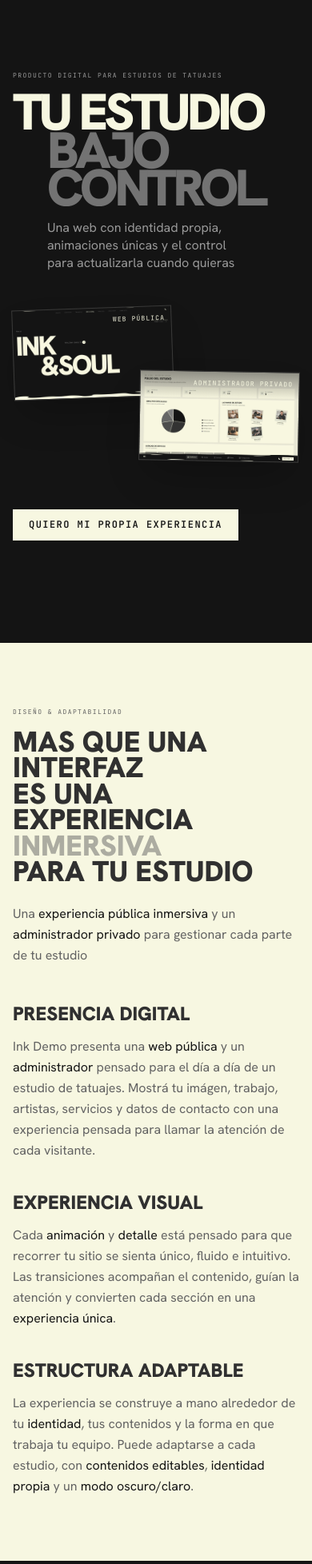
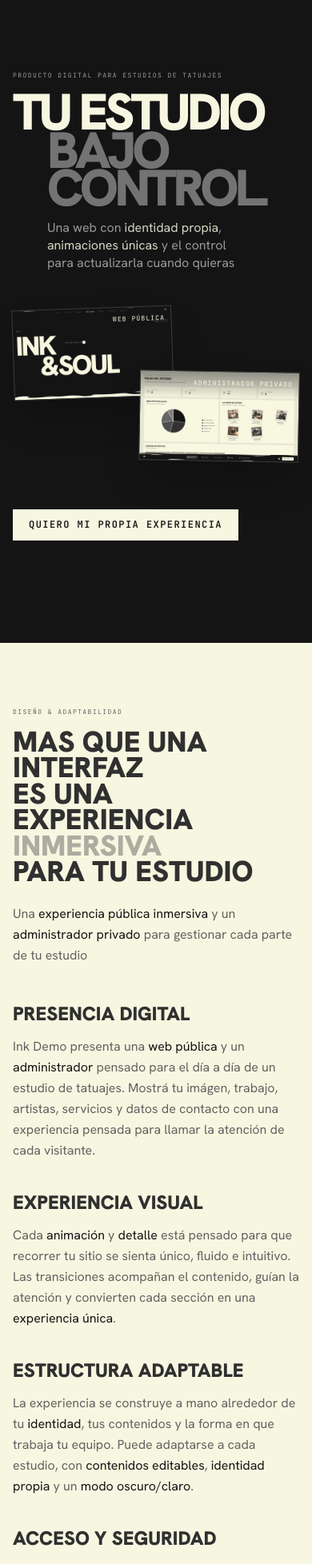
Before and after one commit to DamRodriguez/ink-demo, a Next.js app: page / in a window 390 px wide. Shown: the part 40-1996 px from the top of the page at 80% size. Built offline with nearby package versions, Linux system fonts and the light colour scheme; no server answers.

Commit message:
fix: details

```diff
--- a/components/landing/AdminShowcase.tsx
+++ b/components/landing/AdminShowcase.tsx
@@ -74,7 +74,7 @@ export function AdminShowcase() {
         </h2>
         <p className="showcase-item max-w-xl text-base md:text-xl leading-relaxed text-secondary-on-dark-text">
           El administrador{" "}
-          <span className="text-primary-on-dark-text/90">
+          <span className="text-primary-on-dark-text-accent">
             gestiona la información
           </span>{" "}
           detrás de escena para que cada cambio llegue a la web pública de
--- a/components/landing/Audience.tsx
+++ b/components/landing/Audience.tsx
@@ -101,7 +101,7 @@ export function Audience() {
           {AUDIENCE_ITEMS.map(({ number, title, description }) => (
             <article key={number} className="audience-card">
               <div className="text-primary-on-muted-text">
-                <span className="font-accent text-lg md:text-xl text-secondary-on-muted-text/50">
+                <span className="font-accent text-base md:text-lg text-secondary-on-muted-text/50">
                   {number}
                 </span>
                 <h3 className="font-display text-2xl uppercase">{title}</h3>
--- a/components/landing/FinalCta.tsx
+++ b/components/landing/FinalCta.tsx
@@ -80,7 +80,8 @@ export function FinalCta() {
         <p className="cta-phase mt-10 max-w-lg text-base md:text-xl leading-relaxed text-secondary-on-dark-text opacity-0">
           La demo usa datos e imágenes ficticias.
           <br />
-          El producto real se adapta a la identidad, estructura y necesidades.
+          El producto real se adapta a la identidad, estructura y necesidades de
+          tu estudio.
         </p>
         <div className="cta-actions mt-8 flex flex-wrap justify-center gap-4 opacity-0">
           <WhatsAppButton>Lo quiero para mi estudio</WhatsAppButton>
@@ -106,7 +107,7 @@ export function FinalCta() {
           >
             <RollText
               text="damrod"
-              className="font-display uppercase"
+              className="uppercase"
               mainClassName="text-primary-on-dark-text"
               hoverClassName="text-secondary-on-dark-text normal-case"
             />
--- a/components/landing/Hero.tsx
+++ b/components/landing/Hero.tsx
@@ -113,8 +113,15 @@ export function Hero() {
               </span>
             </h1>
             <p className="hero-reveal ml-[12%] mt-4 max-w-[16rem] sm:max-w-[29rem] text-base md:text-xl leading-[1.35] text-secondary-on-dark-text opacity-0 sm:mt-6 sm:leading-relaxed ">
-              Una web con identidad propia, animaciones únicas y el control para
-              actualizarla cuando quieras
+              Una web con{" "}
+              <span className="text-primary-on-dark-text-accent">
+                identidad propia
+              </span>
+              ,{" "}
+              <span className="text-primary-on-dark-text-accent">
+                animaciones únicas
+              </span>{" "}
+              y el control para actualizarla cuando quieras
             </p>
           </div>
           <div className="relative min-h-0 min-w-0 w-full aspect-[16/9] md:mt-4 md:aspect-[3/1] md:h-auto lg:col-start-2 lg:row-span-2 lg:row-start-1 lg:mt-0 lg:aspect-[4/5] lg:max-h-[34rem]">
--- a/components/landing/ProductOverview.tsx
+++ b/components/landing/ProductOverview.tsx
@@ -39,6 +39,16 @@ const PRODUCT_BLOCKS = [
         <span className="text-ink">contenidos editables</span>,{" "}
         <span className="text-ink">identidad propia</span> y un{" "}
         <span className="text-ink">modo oscuro/claro</span>.
+      </>
+    ),
+  },
+  {
+    label: "Acceso y seguridad",
+    description: (
+      <>
+        El <span className="text-ink">administrador privado</span> de tu web
+        cuenta con autenticación y acceso protegido para que vos y tu equipo
+        puedan gestionar el contenido con tranquilidad.
       </>
     ),
   },
@@ -141,7 +151,7 @@ export function ProductOverview() {
             </p>
           </div>
         </div>
-        <div className="common-section-space grid gap-10 md:gap-14 lg:grid-cols-3">
+        <div className="common-section-space grid gap-10 xl:gap-14 xl:grid-cols-2 2xl:grid-cols-4">
           {PRODUCT_BLOCKS.map((block) => (
             <article key={block.label} className="overview-block opacity-0">
               <h3 className="font-display text-2xl uppercase leading-none text-primary-on-light-text md:text-3xl">
--- a/components/landing/ShowcaseOverview.tsx
+++ b/components/landing/ShowcaseOverview.tsx
@@ -88,7 +88,7 @@ export function ShowcaseOverview() {
         </h2>
         <p className="showcase-item max-w-md text-base md:text-xl leading-relaxed text-secondary-on-dark-text">
           Una{" "}
-          <span className="text-primary-on-dark-text/90">
+          <span className="text-primary-on-dark-text-accent">
             presencia pública clara
           </span>
           , visual y fácil de recorrer. Con tu trabajo, tus artistas y tu manera
--- a/styles/themes/default/colors.css
+++ b/styles/themes/default/colors.css
@@ -7,6 +7,9 @@
   --color-muted-ink: #969696;
   --color-muted-ink-opaque: rgb(from var(--color-muted-ink) r g b / 0.4);
   --color-primary-on-dark-text: #f7f7e1;
+  --color-primary-on-dark-text-accent: rgb(
+    from var(--color-primary-on-dark-text) r g b / 0.85
+  );
   --color-secondary-on-dark-text: #999999;
   --color-primary-on-light-text: #303030;
   --color-secondary-on-light-text: #626262;
```
